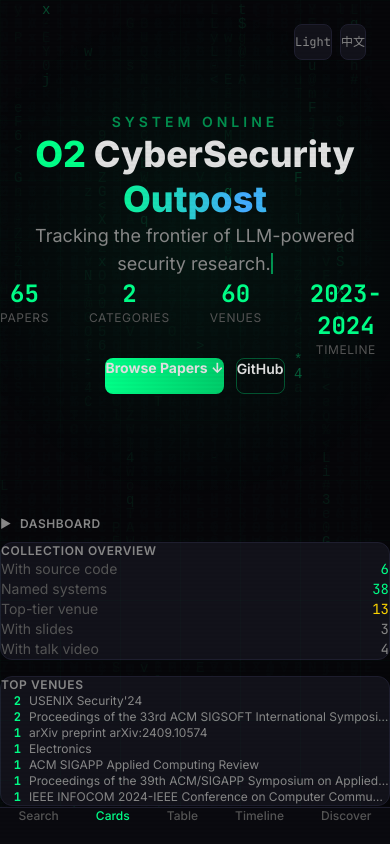
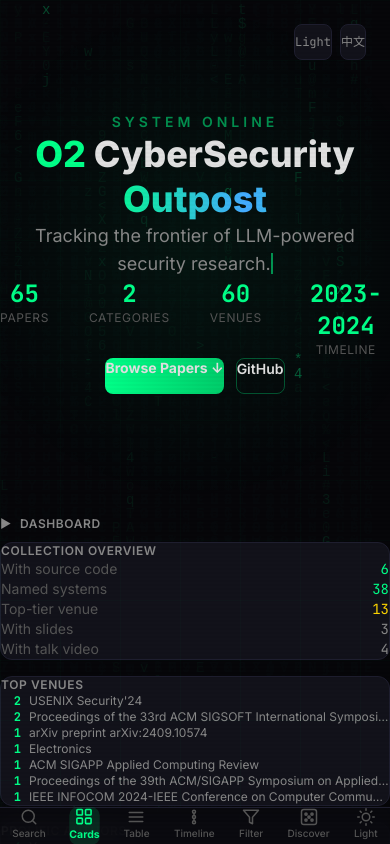
Before and after one commit to OwenSanzas/O2-CyberSecurity-Outpost, a React (Vite) app: page / in a window 390 px wide. Shown: the top 844 px of the page. Built offline with nearby package versions, Linux system fonts and the light colour scheme.

Commit message:
Add skeleton loading, filter category counts, enhanced mobile nav
- PaperCardSkeleton component with shimmer animation
- Category filter buttons now show paper counts
- Mobile nav: theme toggle, filter toggle, backdrop blur, active state
- SVG icons for mobile nav items

```diff
--- a/src/App.tsx
+++ b/src/App.tsx
@@ -797,6 +797,9 @@ function App() {
         onReadingListClick={() => { }}
         onRandomClick={openRandomPaper}
         onSearchFocus={() => document.querySelector<HTMLInputElement>('#search-input')?.focus()}
+        theme={theme}
+        onThemeToggle={toggleTheme}
+        onFilterToggle={() => setShowMobileFilters(prev => !prev)}
       />
 
       {/* Keyboard shortcut hint */}
--- a/src/components/Filters.tsx
+++ b/src/components/Filters.tsx
@@ -62,8 +62,8 @@ export default function Filters({
               style={{ background: opt.color, opacity: category === opt.value ? 1 : 0.4 }} />
             {opt.label}
             {categoryCounts && (
-              <span className="ml-1 opacity-50 font-mono">
-                {opt.value === 'all' ? totalCount : (categoryCounts[opt.value] || 0)}
+              <span className="ml-1 text-[0.65rem] opacity-50 font-mono">
+                ({opt.value === 'all' ? totalCount : (categoryCounts[opt.value] || 0)})
               </span>
             )}
           </button>
--- a/src/components/MobileNav.tsx
+++ b/src/components/MobileNav.tsx
@@ -1,3 +1,5 @@
+import type React from 'react'
+
 interface Props {
   viewMode: 'card' | 'table' | 'timeline'
   onViewChange: (mode: 'card' | 'table' | 'timeline') => void
@@ -5,40 +7,166 @@ interface Props {
   onReadingListClick: () => void
   onRandomClick: () => void
   onSearchFocus: () => void
+  theme?: 'dark' | 'light'
+  onThemeToggle?: () => void
+  onFilterToggle?: () => void
 }
 
-export default function MobileNav({ viewMode, onViewChange, readingListCount, onRandomClick, onSearchFocus }: Props) {
-  const items = [
-    { id: 'search' as const, label: 'Search', action: onSearchFocus },
-    { id: 'card' as const, label: 'Cards', action: () => onViewChange('card') },
-    { id: 'table' as const, label: 'Table', action: () => onViewChange('table') },
-    { id: 'timeline' as const, label: 'Timeline', action: () => onViewChange('timeline') },
-    { id: 'random' as const, label: 'Discover', action: onRandomClick },
+export default function MobileNav({ viewMode, onViewChange, readingListCount, onRandomClick, onSearchFocus, theme, onThemeToggle, onFilterToggle }: Props) {
+  const viewItems: { id: 'card' | 'table' | 'timeline'; label: string; icon: React.ReactNode }[] = [
+    {
+      id: 'card',
+      label: 'Cards',
+      icon: (
+        <svg width="18" height="18" viewBox="0 0 24 24" fill="none" stroke="currentColor" strokeWidth="2" strokeLinecap="round" strokeLinejoin="round">
+          <rect x="3" y="3" width="7" height="7" rx="1" />
+          <rect x="14" y="3" width="7" height="7" rx="1" />
+          <rect x="3" y="14" width="7" height="7" rx="1" />
+          <rect x="14" y="14" width="7" height="7" rx="1" />
+        </svg>
+      ),
+    },
+    {
+      id: 'table',
+      label: 'Table',
+      icon: (
+        <svg width="18" height="18" viewBox="0 0 24 24" fill="none" stroke="currentColor" strokeWidth="2" strokeLinecap="round" strokeLinejoin="round">
+          <line x1="3" y1="6" x2="21" y2="6" />
+          <line x1="3" y1="12" x2="21" y2="12" />
+          <line x1="3" y1="18" x2="21" y2="18" />
+        </svg>
+      ),
+    },
+    {
+      id: 'timeline',
+      label: 'Timeline',
+      icon: (
+        <svg width="18" height="18" viewBox="0 0 24 24" fill="none" stroke="currentColor" strokeWidth="2" strokeLinecap="round" strokeLinejoin="round">
+          <circle cx="12" cy="5" r="2" />
+          <circle cx="12" cy="12" r="2" />
+          <circle cx="12" cy="19" r="2" />
+          <line x1="12" y1="7" x2="12" y2="10" />
+          <line x1="12" y1="14" x2="12" y2="17" />
+        </svg>
+      ),
+    },
   ]
 
   return (
-    <nav className="fixed bottom-0 left-0 right-0 z-40 bg-[var(--color-bg-primary)] border-t border-[var(--color-border)] lg:hidden safe-area-bottom">
-      <div className="flex items-center justify-around py-2 px-1">
-        {items.map(item => {
+    <nav
+      className="fixed bottom-0 left-0 right-0 z-40 lg:hidden safe-area-bottom"
+      style={{
+        borderTop: '1px solid var(--color-border)',
+        backgroundColor: 'color-mix(in srgb, var(--color-bg-primary) 85%, transparent)',
+        backdropFilter: 'blur(12px)',
+        WebkitBackdropFilter: 'blur(12px)',
+      }}
+    >
+      <div className="flex items-center justify-around py-1.5 px-1">
+        {/* Search */}
+        <button
+          onClick={onSearchFocus}
+          className="relative flex flex-col items-center gap-0.5 px-2 py-1 bg-transparent border-none cursor-pointer transition-colors"
+          style={{ color: 'var(--color-text-muted)' }}
+          title="Search"
+        >
+          <svg width="18" height="18" viewBox="0 0 24 24" fill="none" stroke="currentColor" strokeWidth="2" strokeLinecap="round" strokeLinejoin="round">
+            <circle cx="11" cy="11" r="8" />
+            <line x1="21" y1="21" x2="16.65" y2="16.65" />
+          </svg>
+          <span className="text-[10px] font-medium leading-none">Search</span>
+          {readingListCount > 0 && (
+            <span className="absolute -top-0.5 -right-0.5 w-4 h-4 rounded-full bg-[var(--color-accent)] text-[var(--color-bg-primary)] text-[9px] font-bold flex items-center justify-center">
+              {readingListCount > 9 ? '9+' : readingListCount}
+            </span>
+          )}
+        </button>
+
+        {/* View mode buttons */}
+        {viewItems.map(item => {
           const isActive = item.id === viewMode
           return (
             <button
               key={item.id}
-              onClick={item.action}
-              className="flex flex-col items-center gap-0.5 px-2 py-1 bg-transparent border-none cursor-pointer transition-colors"
+              onClick={() => onViewChange(item.id)}
+              className="flex flex-col items-center gap-0.5 px-2 py-1 border-none cursor-pointer transition-all duration-200"
               style={{
                 color: isActive ? 'var(--color-accent)' : 'var(--color-text-muted)',
+                backgroundColor: isActive ? 'color-mix(in srgb, var(--color-accent) 12%, transparent)' : 'transparent',
+                borderRadius: '8px',
+                transform: isActive ? 'scale(1.05)' : 'scale(1)',
               }}
+              title={item.label}
             >
-              <span className="text-xs font-medium">{item.label}</span>
-              {item.id === 'search' && readingListCount > 0 && (
-                <span className="absolute -top-1 -right-1 w-4 h-4 rounded-full bg-[var(--color-accent)] text-[var(--color-bg-primary)] text-[9px] font-bold flex items-center justify-center">
-                  {readingListCount}
-                </span>
-              )}
+              {item.icon}
+              <span className="text-[10px] font-medium leading-none" style={{ fontWeight: isActive ? 700 : 500 }}>
+                {item.label}
+              </span>
             </button>
           )
         })}
+
+        {/* Filter toggle */}
+        {onFilterToggle && (
+          <button
+            onClick={onFilterToggle}
+            className="flex flex-col items-center gap-0.5 px-2 py-1 bg-transparent border-none cursor-pointer transition-colors"
+            style={{ color: 'var(--color-text-muted)' }}
+            title="Filters"
+          >
+            <svg width="18" height="18" viewBox="0 0 24 24" fill="none" stroke="currentColor" strokeWidth="2" strokeLinecap="round" strokeLinejoin="round">
+              <polygon points="22 3 2 3 10 12.46 10 19 14 21 14 12.46 22 3" />
+            </svg>
+            <span className="text-[10px] font-medium leading-none">Filter</span>
+          </button>
+        )}
+
+        {/* Discover / Random */}
+        <button
+          onClick={onRandomClick}
+          className="flex flex-col items-center gap-0.5 px-2 py-1 bg-transparent border-none cursor-pointer transition-colors"
+          style={{ color: 'var(--color-text-muted)' }}
+          title="Discover a random paper"
+        >
+          <svg width="18" height="18" viewBox="0 0 24 24" fill="none" stroke="currentColor" strokeWidth="2" strokeLinecap="round" strokeLinejoin="round">
+            <rect x="2" y="2" width="20" height="20" rx="3" />
+            <circle cx="8" cy="8" r="1.5" fill="currentColor" />
+            <circle cx="16" cy="8" r="1.5" fill="currentColor" />
+            <circle cx="8" cy="16" r="1.5" fill="currentColor" />
+            <circle cx="16" cy="16" r="1.5" fill="currentColor" />
+            <circle cx="12" cy="12" r="1.5" fill="currentColor" />
+          </svg>
+          <span className="text-[10px] font-medium leading-none">Discover</span>
+        </button>
+
+        {/* Theme toggle */}
+        {onThemeToggle && (
+          <button
+            onClick={onThemeToggle}
+            className="flex flex-col items-center gap-0.5 px-2 py-1 bg-transparent border-none cursor-pointer transition-colors"
+            style={{ color: 'var(--color-text-muted)' }}
+            title={`Switch to ${theme === 'dark' ? 'light' : 'dark'} mode`}
+          >
+            {theme === 'dark' ? (
+              <svg width="18" height="18" viewBox="0 0 24 24" fill="none" stroke="currentColor" strokeWidth="2" strokeLinecap="round" strokeLinejoin="round">
+                <circle cx="12" cy="12" r="5" />
+                <line x1="12" y1="1" x2="12" y2="3" />
+                <line x1="12" y1="21" x2="12" y2="23" />
+                <line x1="4.22" y1="4.22" x2="5.64" y2="5.64" />
+                <line x1="18.36" y1="18.36" x2="19.78" y2="19.78" />
+                <line x1="1" y1="12" x2="3" y2="12" />
+                <line x1="21" y1="12" x2="23" y2="12" />
+                <line x1="4.22" y1="19.78" x2="5.64" y2="18.36" />
+                <line x1="18.36" y1="5.64" x2="19.78" y2="4.22" />
+              </svg>
+            ) : (
+              <svg width="18" height="18" viewBox="0 0 24 24" fill="none" stroke="currentColor" strokeWidth="2" strokeLinecap="round" strokeLinejoin="round">
+                <path d="M21 12.79A9 9 0 1 1 11.21 3 7 7 0 0 0 21 12.79z" />
+              </svg>
+            )}
+            <span className="text-[10px] font-medium leading-none">{theme === 'dark' ? 'Light' : 'Dark'}</span>
+          </button>
+        )}
       </div>
     </nav>
   )
--- /dev/null
+++ b/src/components/PaperCardSkeleton.tsx
@@ -0,0 +1,32 @@
+export default function PaperCardSkeleton() {
+  return (
+    <div
+      className="bg-[var(--color-bg-card)] border border-[var(--color-border)] rounded-xl p-5"
+      style={{ borderLeftWidth: '3px', borderLeftColor: 'var(--color-border)' }}
+    >
+      {/* Top row: year + category tags */}
+      <div className="flex items-center gap-2 mb-2">
+        <div className="shimmer h-4 w-10 rounded" />
+        <div className="shimmer h-4 w-20 rounded-full" />
+        <div className="shimmer h-4 w-16 rounded-full" />
+      </div>
+
+      {/* Title */}
+      <div className="shimmer h-5 w-[85%] rounded mb-1.5" />
+
+      {/* Authors */}
+      <div className="shimmer h-3 w-[50%] rounded mb-2" />
+
+      {/* Summary block */}
+      <div className="shimmer h-16 w-full rounded-lg mb-3" />
+
+      {/* Tags */}
+      <div className="flex gap-1.5 mb-2">
+        <div className="shimmer h-5 w-14 rounded-full" />
+        <div className="shimmer h-5 w-18 rounded-full" />
+        <div className="shimmer h-5 w-12 rounded-full" />
+        <div className="shimmer h-5 w-16 rounded-full" />
+      </div>
+    </div>
+  )
+}
```
